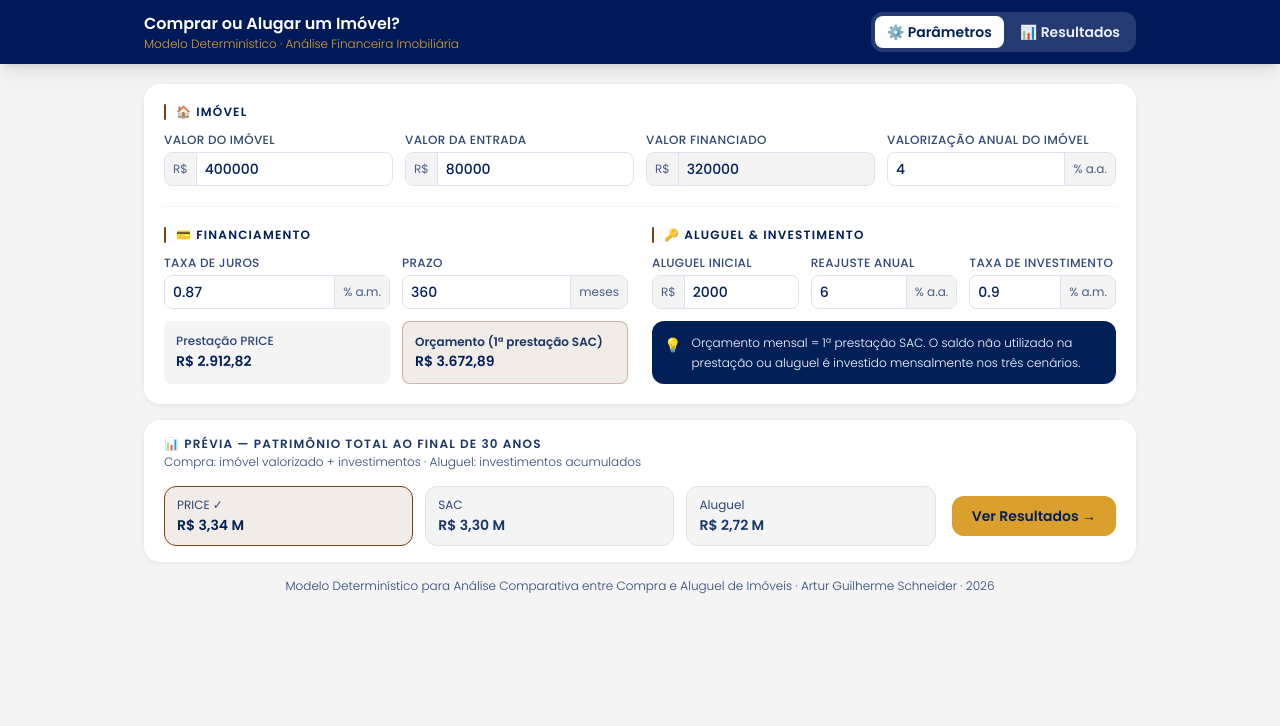
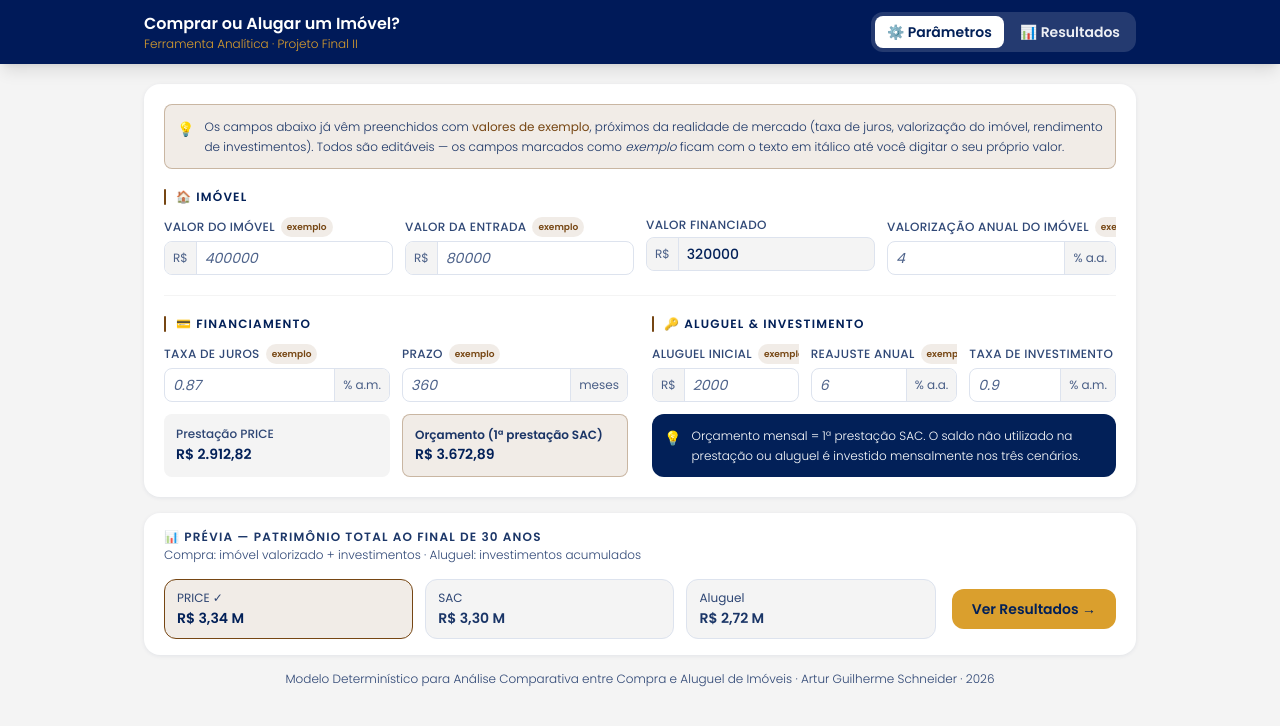
Before and after one commit to Artur-Schneider/comprar-ou-alugar, a React (Vite) app: page / in a window 1280 px wide. Shown: the top 726 px of the page. Built offline with nearby package versions, Linux system fonts and the light colour scheme.

Commit message:
melhorando responsividade

```diff
--- a/src/App.jsx
+++ b/src/App.jsx
@@ -3,13 +3,13 @@ import { useSimulation } from './hooks/useSimulation';
 import { useActiveSection } from './hooks/useActiveSection';
 import { downloadXLSX, buildExportRows } from './lib/exportXlsx';
 import { C } from './lib/theme';
-import { SECTION_IDS, SECTION_THRESHOLDS } from './config/constants';
+import { SECTION_IDS, SECTION_THRESHOLDS, DEFAULT_PARAMS } from './config/constants';
 import Header from './components/Header';
 import ParamsPage from './pages/ParamsPage';
 import ResultsPage from './pages/ResultsPage';
 
 export default function App() {
-  const [p, sp] = useState({ vi: 400000, ent: 80000, tj: .87, pz: 360, val: 4, alg: 2000, rej: 6, ti: .9 });
+  const [p, sp] = useState(DEFAULT_PARAMS);
   const [view, setView] = useState('params');
   const [tab, setTab] = useState('price');
   const [showAll, setShowAll] = useState(false);
@@ -34,7 +34,7 @@ export default function App() {
       <div className="max-w-5xl mx-auto px-4 py-5">
         {view === 'params' && (
           <ParamsPage
-            p={p} upd={upd} c={c} anos={anos}
+            p={p} upd={upd} c={c} anos={anos} defaults={DEFAULT_PARAMS}
             priceWins={priceWins} sacWins={sacWins} rentWins={rentWins}
             onGoResults={() => setView('results')}
           />
--- a/src/components/ComparativeTable.jsx
+++ b/src/components/ComparativeTable.jsx
@@ -9,7 +9,7 @@ function TH({ children, accent }) {
   );
 }
 
-export default function ComparativeTable({ columns, rows }) {
+export default function ComparativeTable({ columns, rows, showAll }) {
   return (
     <div className="overflow-x-auto overflow-y-auto" style={{ maxHeight: 420 }}>
       <table className="w-full text-xs">
@@ -25,8 +25,14 @@ export default function ComparativeTable({ columns, rows }) {
           {rows.map((row, ri) => (
             <tr key={row.mes} className="table-row" style={{ backgroundColor: ri % 2 === 0 ? C.white : C.cream, borderBottom: `1px solid ${C.cream}` }}>
               <td className="px-3 py-2.5">
-                <div className="font-mono" style={{ color: T.low }}>Mês {row.mes}</div>
-                {row.mes % 12 === 0 && <div className="font-semibold" style={{ color: T.high }}>Ano {row.mes / 12}</div>}
+                {showAll ? (
+                  <>
+                    <div className="font-mono" style={{ color: T.low }}>Mês {row.mes}</div>
+                    {row.mes % 12 === 0 && <div className="font-semibold" style={{ color: T.high }}>Ano {row.mes / 12}</div>}
+                  </>
+                ) : (
+                  <div className="font-semibold" style={{ color: T.high }}>Ano {row.mes / 12}</div>
+                )}
               </td>
               {columns.map((col, i) => {
                 const color = typeof col.color === 'function' ? col.color(row) : col.color;
--- a/src/components/ExportMenu.jsx
+++ b/src/components/ExportMenu.jsx
@@ -14,13 +14,14 @@ export default function ExportMenu({ onExport }) {
   }, [open]);
 
   return (
-    <div className="relative" ref={ref}>
+    <div className="relative flex-shrink-0" ref={ref}>
       <button
         onClick={() => setOpen(o => !o)}
-        className="flex items-center gap-1.5 px-3 py-1.5 rounded-lg text-xs font-semibold transition-all"
+        className="flex items-center gap-1.5 px-2.5 sm:px-3 py-1.5 rounded-lg text-xs font-semibold transition-all"
         style={{ backgroundColor: open ? C.blue : C.blueXl, color: open ? C.white : T.high, border: `1.5px solid ${open ? C.blue : C.border}` }}
       >
-        <span>⬇</span> Exportar .xlsx
+        <span>⬇</span>
+        <span className="hidden sm:inline">Exportar .xlsx</span>
       </button>
       {open && (
         <div className="absolute right-0 mt-1 rounded-xl overflow-hidden z-30" style={{ backgroundColor: C.white, boxShadow: '0 8px 24px rgba(2,32,88,0.16)', border: `1px solid ${C.border}`, minWidth: 180 }}>
--- a/src/components/Header.jsx
+++ b/src/components/Header.jsx
@@ -9,7 +9,7 @@ export default function Header({ view, setView }) {
             Comprar ou Alugar um Imóvel?
           </h1>
           <p className="text-xs font-light hidden sm:block" style={{ color: C.woodOnDark }}>
-            Modelo Determinístico · Análise Financeira Imobiliária
+            Ferramenta Analítica · Projeto Final II
           </p>
         </div>
         <div className="flex items-center gap-1 rounded-xl p-1 flex-shrink-0" style={{ backgroundColor: 'rgba(255,255,255,0.14)' }}>
--- a/src/components/NInput.jsx
+++ b/src/components/NInput.jsx
@@ -1,12 +1,22 @@
 import { useState } from 'react';
 import { C, T } from '../lib/theme';
 
-export default function NInput({ label, val, set, pre, suf, step = "0.1", min = "0", ro = false }) {
+export default function NInput({ label, val, set, pre, suf, step = "0.1", min = "0", ro = false, isDefault = false }) {
   const [foc, setFoc] = useState(false);
+  const showExampleTag = isDefault && !ro;
+
   return (
     <div className="min-w-0">
-      <label className="block text-xs font-medium uppercase tracking-wide mb-1 truncate" style={{ color: T.low }}>
+      <label className="flex items-center gap-1.5 text-xs font-medium uppercase tracking-wide mb-1 truncate" style={{ color: T.low }}>
         {label}
+        {showExampleTag && (
+          <span
+            className="normal-case tracking-normal font-semibold px-1.5 py-0.5 rounded-full flex-shrink-0"
+            style={{ fontSize: '9px', color: C.wood, backgroundColor: C.woodXl }}
+          >
+            exemplo
+          </span>
+        )}
       </label>
       <div
         className="flex items-stretch rounded-lg overflow-hidden"
@@ -26,8 +36,12 @@ export default function NInput({ label, val, set, pre, suf, step = "0.1", min =
           onChange={e => !ro && set(parseFloat(e.target.value) || 0)}
           onFocus={() => !ro && setFoc(true)}
           onBlur={() => setFoc(false)}
-          className="flex-1 px-2 py-1.5 text-sm outline-none bg-transparent min-w-0 w-0 font-medium"
-          style={{ color: T.high }}
+          className="flex-1 px-2 py-1.5 text-sm outline-none bg-transparent min-w-0 w-0"
+          style={{
+            color: showExampleTag ? T.hint : T.high,
+            fontStyle: showExampleTag ? 'italic' : 'normal',
+            fontWeight: showExampleTag ? 400 : 500,
+          }}
         />
         {suf && (
           <span className="flex items-center px-2 text-xs select-none flex-shrink-0 whitespace-nowrap" style={{ color: T.hint, backgroundColor: C.cream, borderLeft: `1px solid ${C.border}` }}>
--- a/src/config/constants.js
+++ b/src/config/constants.js
@@ -1,4 +1,10 @@
 export const HDR = 64;
+
+// Valores de exemplo com que a aplicação abre — próximos da realidade de
+// mercado (taxa de juros, valorização do imóvel, rendimento de investimentos).
+export const DEFAULT_PARAMS = {
+  vi: 400000, ent: 80000, tj: 0.87, pz: 360, val: 4, alg: 2000, rej: 6, ti: 0.9,
+};
 
 export const NAV = [
   { id: 'sec-patrimonio', icon: '🏦', label: 'Patrimônio Total' },
--- /dev/null
+++ b/src/hooks/useIsMobile.js
@@ -0,0 +1,17 @@
+import { useState, useEffect } from 'react';
+
+// Detecta se a viewport está abaixo do breakpoint "sm" do Tailwind (640px).
+export function useIsMobile(breakpoint = 640) {
+  const [isMobile, setIsMobile] = useState(
+    typeof window !== 'undefined' ? window.innerWidth < breakpoint : false
+  );
+
+  useEffect(() => {
+    const check = () => setIsMobile(window.innerWidth < breakpoint);
+    check();
+    window.addEventListener('resize', check);
+    return () => window.removeEventListener('resize', check);
+  }, [breakpoint]);
+
+  return isMobile;
+}
--- a/src/lib/format.js
+++ b/src/lib/format.js
@@ -7,4 +7,12 @@ export const fmtK = v => {
   return fmt(v);
 };
 
+// Versão compacta (sem "R$") para o eixo do gráfico em telas pequenas.
+export const fmtKCompact = v => {
+  const a = Math.abs(v ?? 0);
+  if (a >= 1e6) return `${((v ?? 0) / 1e6).toFixed(1).replace('.', ',')}M`;
+  if (a >= 1e3) return `${Math.round((v ?? 0) / 1e3)}k`;
+  return `${Math.round(v ?? 0)}`;
+};
+
 export const n2 = v => +((v ?? 0).toFixed(2));
--- a/src/pages/ParamsPage.jsx
+++ b/src/pages/ParamsPage.jsx
@@ -5,17 +5,27 @@ import SectionHead from '../components/SectionHead';
 import InsightBanner from '../components/InsightBanner';
 import Footer from '../components/Footer';
 
-export default function ParamsPage({ p, upd, c, anos, priceWins, sacWins, rentWins, onGoResults }) {
+export default function ParamsPage({ p, upd, c, anos, defaults, priceWins, sacWins, rentWins, onGoResults }) {
   return (
     <div className="space-y-4">
       <div className="rounded-2xl p-5 space-y-5" style={{ backgroundColor: C.white, boxShadow: '0 1px 4px rgba(2,32,88,0.08)' }}>
+
+        <div className="rounded-lg p-3 flex items-start gap-2.5" style={{ backgroundColor: C.woodXl, border: `1px solid ${C.woodBorder}` }}>
+          <span className="flex-shrink-0 text-sm mt-0.5" style={{ color: C.wood }}>💡</span>
+          <p className="text-xs font-light leading-relaxed" style={{ color: T.med }}>
+            Os campos abaixo já vêm preenchidos com <strong style={{ color: C.wood }}>valores de exemplo</strong>, próximos da
+            realidade de mercado (taxa de juros, valorização do imóvel, rendimento de investimentos). Todos são editáveis —
+            os campos marcados como <em>exemplo</em> ficam com o texto em itálico até você digitar o seu próprio valor.
+          </p>
+        </div>
+
         <div>
           <SectionHead icon="🏠" label="Imóvel" />
           <div className="grid grid-cols-2 md:grid-cols-4 gap-3">
-            <NInput label="Valor do Imóvel" val={p.vi} set={upd('vi')} pre="R$" step="5000" />
-            <NInput label="Valor da Entrada" val={p.ent} set={upd('ent')} pre="R$" step="5000" />
+            <NInput label="Valor do Imóvel" val={p.vi} set={upd('vi')} pre="R$" step="5000" isDefault={p.vi === defaults.vi} />
+            <NInput label="Valor da Entrada" val={p.ent} set={upd('ent')} pre="R$" step="5000" isDefault={p.ent === defaults.ent} />
             <NInput label="Valor Financiado" val={c.vf} set={() => {}} pre="R$" ro />
-            <NInput label="Valorização Anual do Imóvel" val={p.val} set={upd('val')} suf="% a.a." />
+            <NInput label="Valorização Anual do Imóvel" val={p.val} set={upd('val')} suf="% a.a." isDefault={p.val === defaults.val} />
           </div>
         </div>
 
@@ -25,8 +35,8 @@ export default function ParamsPage({ p, upd, c, anos, priceWins, sacWins, rentWi
           <div>
             <SectionHead icon="💳" label="Financiamento" />
             <div className="grid grid-cols-2 gap-3 mb-3">
-              <NInput label="Taxa de Juros" val={p.tj} set={upd('tj')} suf="% a.m." step="0.01" />
-              <NInput label="Prazo" val={p.pz} set={upd('pz')} suf="meses" step="12" min="12" />
+              <NInput label="Taxa de Juros" val={p.tj} set={upd('tj')} suf="% a.m." step="0.01" isDefault={p.tj === defaults.tj} />
+              <NInput label="Prazo" val={p.pz} set={upd('pz')} suf="meses" step="12" min="12" isDefault={p.pz === defaults.pz} />
             </div>
             <div className="grid grid-cols-2 gap-3">
               <div className="rounded-lg p-3" style={{ backgroundColor: C.cream }}>
@@ -42,9 +52,9 @@ export default function ParamsPage({ p, upd, c, anos, priceWins, sacWins, rentWi
           <div>
             <SectionHead icon="🔑" label="Aluguel & Investimento" />
             <div className="grid grid-cols-3 gap-3 mb-3">
-              <NInput label="Aluguel Inicial" val={p.alg} set={upd('alg')} pre="R$" step="100" />
-              <NInput label="Reajuste Anual" val={p.rej} set={upd('rej')} suf="% a.a." />
-              <NInput label="Taxa de Investimento" val={p.ti} set={upd('ti')} suf="% a.m." step="0.01" />
+              <NInput label="Aluguel Inicial" val={p.alg} set={upd('alg')} pre="R$" step="100" isDefault={p.alg === defaults.alg} />
+              <NInput label="Reajuste Anual" val={p.rej} set={upd('rej')} suf="% a.a." isDefault={p.rej === defaults.rej} />
+              <NInput label="Taxa de Investimento" val={p.ti} set={upd('ti')} suf="% a.m." step="0.01" isDefault={p.ti === defaults.ti} />
             </div>
             <InsightBanner icon="💡">
               Orçamento mensal = 1ª prestação SAC. O saldo não utilizado na prestação ou aluguel é investido mensalmente nos três cenários.
```
Also changed, not shown: src/pages/ResultsPage.jsx (+9 -7 lines).
